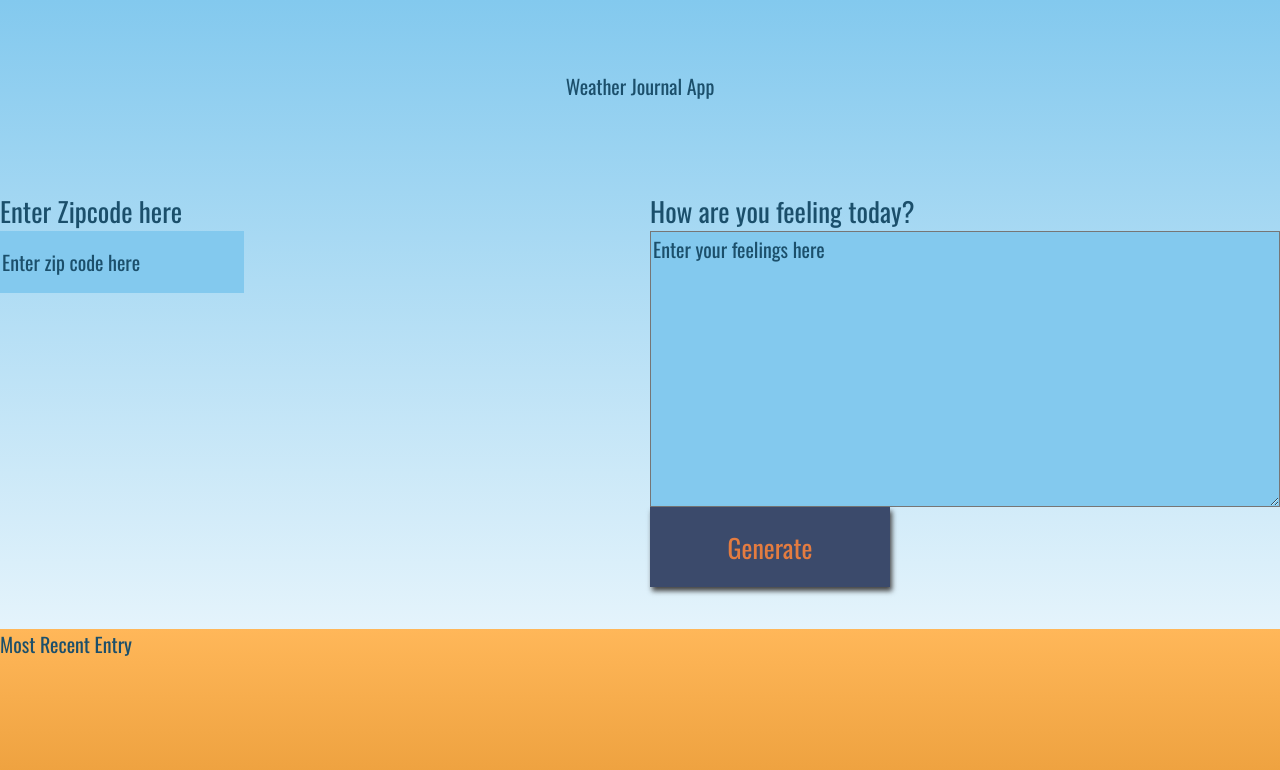
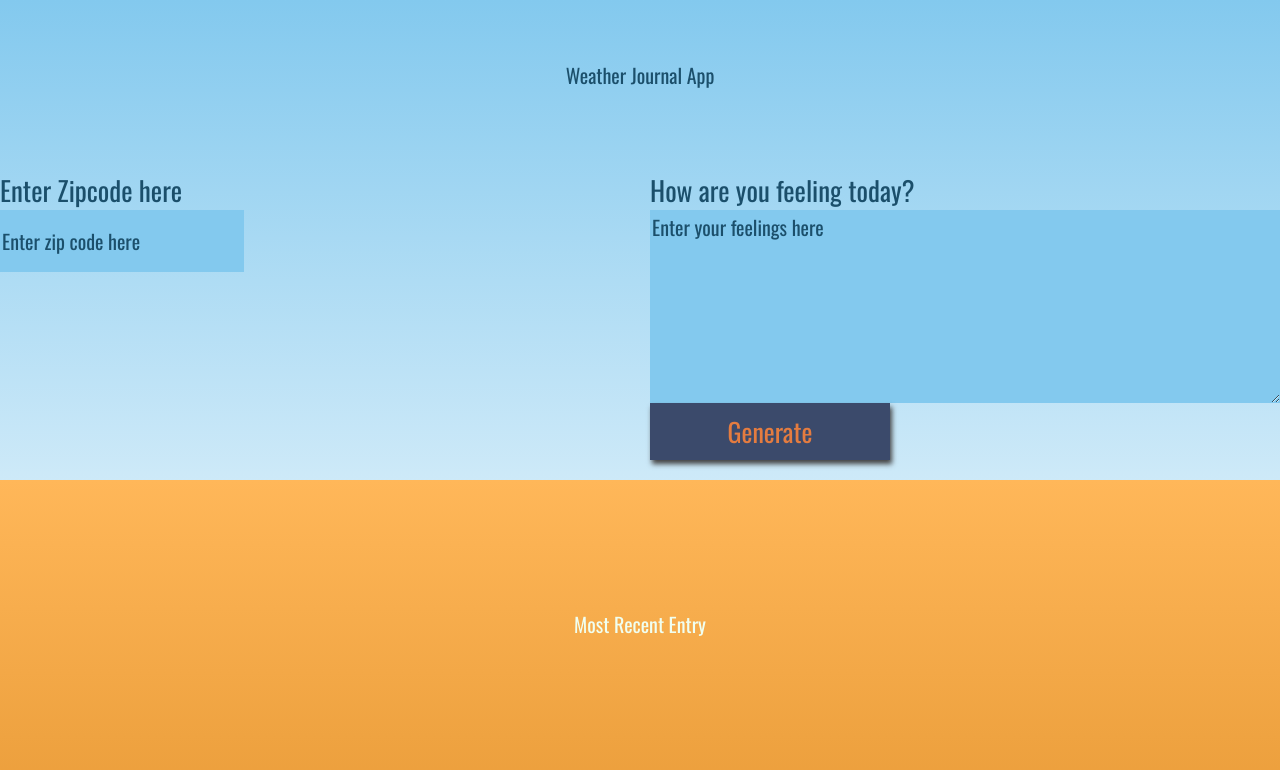
Before and after one commit to dycoster/dycoster.github.io, a plain HTML site: page Project03/weather-journal-app/website/index.html in a window 1280 px wide. Drawn offline with nearby package versions, Linux system fonts and the light colour scheme; a web font is replaced by a local one.

Commit message:
finishing

```diff
--- a/Project03/weather-journal-app/website/app.js
+++ b/Project03/weather-journal-app/website/app.js
@@ -72,8 +72,8 @@ const updateUI = async () => {
         const allData = await request.json();
         const celsius = Math.floor(allData.temperature - 273.15);
 
+        document.getElementById('date').innerHTML = `Date: ${allData.date}`;
         document.getElementById('name').innerHTML = `Location: ${allData.name}`;
-        document.getElementById('date').innerHTML = `Date: ${allData.date}`;
         document.getElementById('temp').innerHTML = `Temperature: ${celsius}°C`;
         document.getElementById('content').innerHTML = `Feeling: ${allData.user_response}`;
         console.log(allData)
--- a/Project03/weather-journal-app/website/index.html
+++ b/Project03/weather-journal-app/website/index.html
@@ -21,8 +21,8 @@
       <div class ="holder entry">
           <div class = "title">Most Recent Entry</div>
           <div id = "entryHolder">
+            <div id = "date"></div>
             <div id = "name"></div>
-            <div id = "date"></div>
             <div id = "temp"></div>
             <div id = "content"></div>
           </div>
--- a/Project03/weather-journal-app/website/style.css
+++ b/Project03/weather-journal-app/website/style.css
@@ -13,6 +13,7 @@ body{
     grid-template-areas:
     "header header"
     "column-left column-right"
+    "result result"
     "result result";
     height:100vh;
     background: linear-gradient(#83C9EE, white);
@@ -31,17 +32,20 @@ body{
 .entry {
     background: linear-gradient(#FFB759, #EB9E3B);
     grid-area: result;
-}
-/*
-#entryHolder{
-
+    display: flex;
+    align-items: center;
+    justify-content: center;
 }
 
+/* #entryHolder{
+
+} */
+
 #date{
-
+    font-style: italic;
 }
 
-#temp{
+/* #temp{
 
 }
 
@@ -55,8 +59,10 @@ body{
     align-items: center;
 }
 
-/* .title {
-} */
+.title {
+    margin-bottom: 2rem;
+    color: honeydew;
+}
 
 .zip {
     grid-area: column-left;
@@ -77,7 +83,7 @@ input{
     height: 60px;
     width: 240px;
     background:#83C9EE;
-    color:#e47c40;
+    color: #9E5D08;
     font-size: 20px;
     font-family: 'Oswald', sans-serif;
     border: none;
@@ -92,6 +98,7 @@ button{
     font-family: 'Oswald', sans-serif;
     border: none;
     box-shadow: 2px 4px 5px #444;
+    cursor: pointer;
 }
 
 button:hover{
@@ -112,6 +119,7 @@ textarea{
     color: #9E5D08;
     font-size: 20px;
     font-family: 'Oswald', sans-serif;
+    border: none;
 }
 /* Reset style for HTML element on active to have no border*/
 input:focus,
```
